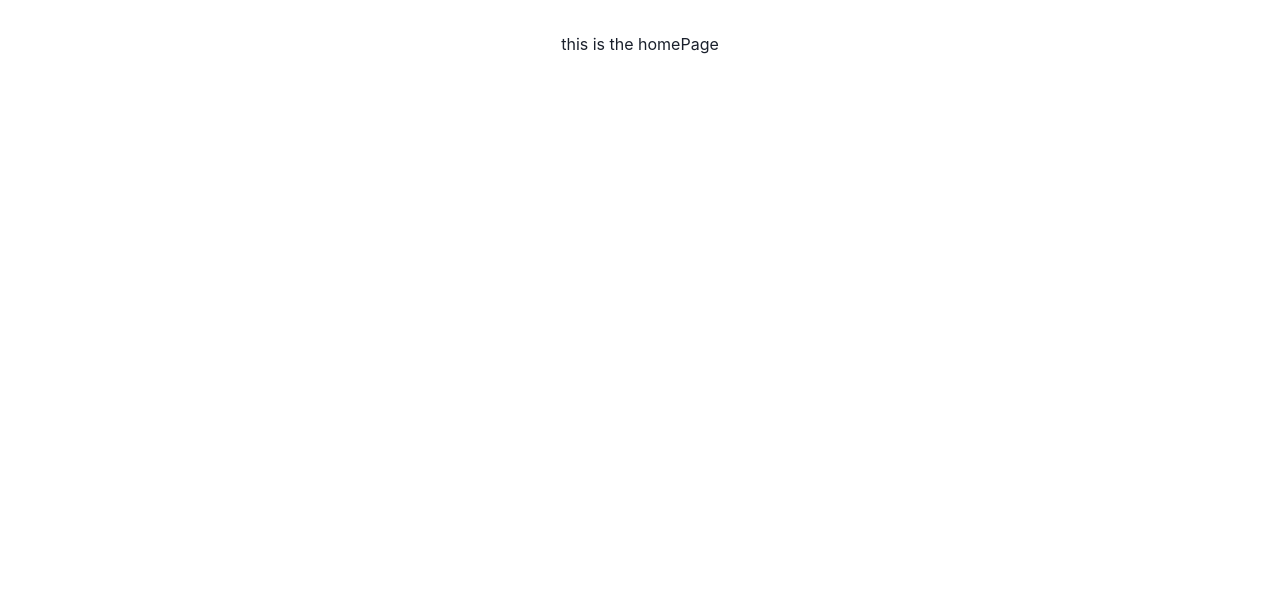
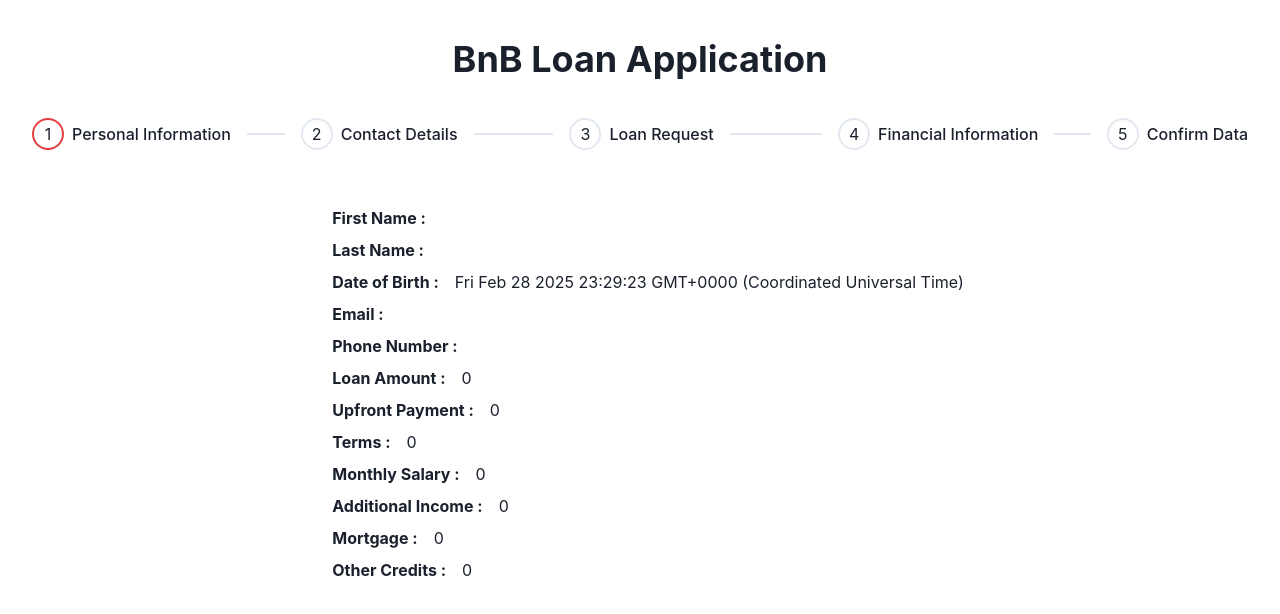
Before and after one commit to tolumide-ng/loanApplication, a React (Vite) app: page / in a window 1280 px wide. Shown: the top 614 px of the page. Built offline with nearby package versions, Linux system fonts and the light colour scheme.

Commit message:
Creates the StepOverview and DataPreview component

```diff
--- /dev/null
+++ b/src/components/molecules/DataPreview.tsx
@@ -0,0 +1,20 @@
+import { transformData } from '@/utils/transformData';
+import { UserData } from '@/utils/types';
+import { Box, ListItem, Text, UnorderedList } from '@chakra-ui/react';
+
+type Props = { data: UserData };
+
+export function DataPreview({ data }: Readonly<Props>) {
+  return (
+    <Box>
+      <UnorderedList>
+        {Object.entries(transformData(data)).map(([key, value]) => (
+          <ListItem key={key} display={'flex'} gap={'4'} mt={'2'}>
+            <Text fontWeight={'bold'}>{key}&nbsp;:</Text>{' '}
+            <Text>{value.toString()}</Text>
+          </ListItem>
+        ))}
+      </UnorderedList>
+    </Box>
+  );
+}
--- /dev/null
+++ b/src/components/organisms/StepOverview/StepOverview.tsx
@@ -0,0 +1,82 @@
+import { steps } from '@/utils/formUtils/steps';
+import { FormState, UserData } from '@/utils/types';
+import {
+  Box,
+  Step,
+  StepIcon,
+  StepIndicator,
+  StepNumber,
+  Stepper,
+  StepSeparator,
+  Stack,
+  StepStatus,
+  StepTitle,
+  useBreakpointValue,
+  Button,
+} from '@chakra-ui/react';
+import { UseFormReturn } from 'react-hook-form';
+import { DataPreview } from '../../molecules/DataPreview';
+
+type Props = {
+  formState: FormState;
+  methods: UseFormReturn<UserData>;
+  onRestart: () => void;
+};
+
+export function StepOverview({
+  formState,
+  methods,
+  onRestart,
+}: Readonly<Props>) {
+  const orientation = useBreakpointValue<'horizontal' | 'vertical'>({
+    base: 'vertical',
+    md: 'horizontal',
+  });
+
+  return (
+    <Stack w={'100%'}>
+      <Stepper
+        index={formState.index}
+        size={{ base: 'sm', md: 'md' }}
+        colorScheme="red"
+        orientation={orientation}
+      >
+        {steps?.map(({ title }) => (
+          <Step key={title}>
+            <StepIndicator cursor={'pointer'}>
+              <StepStatus
+                complete={<StepIcon />}
+                incomplete={<StepNumber />}
+                active={<StepNumber />}
+              />
+            </StepIndicator>
+
+            <Box flexShrink="0">
+              <StepTitle>{title}</StepTitle>
+            </Box>
+
+            <StepSeparator />
+          </Step>
+        ))}
+      </Stepper>
+
+      <Stack alignItems={'center'} w={'100%'} mt={'10'}>
+        <DataPreview data={methods.getValues()} />
+      </Stack>
+
+      {formState.formId && (
+        <Button
+          mt={'12'}
+          variant={'outline'}
+          color={'black'}
+          border={'1px solid black'}
+          w={'56'}
+          onClick={onRestart}
+          alignSelf={'center'}
+        >
+          Restart Loan Application
+        </Button>
+      )}
+    </Stack>
+  );
+}
--- a/src/components/pages/Home/Home.tsx
+++ b/src/components/pages/Home/Home.tsx
@@ -1,5 +1,23 @@
-import { Box } from '@chakra-ui/react';
+import { FormProvider } from 'react-hook-form';
+import { Stack, Text } from '@chakra-ui/react';
+import { useHome } from './useHome';
+import { StepOverview } from '@/components/organisms/StepOverview/StepOverview';
 
 export function Home() {
-  return <Box>this is the homePage</Box>;
+  const { methods, formState, onRestart } = useHome();
+
+  return (
+    <Stack>
+      <Text fontSize={'4xl'} fontWeight={'bold'} mb={'6'}>
+        BnB Loan Application
+      </Text>
+      <FormProvider {...methods}>
+        <StepOverview
+          formState={formState}
+          methods={methods}
+          onRestart={onRestart}
+        />
+      </FormProvider>
+    </Stack>
+  );
 }
--- /dev/null
+++ b/src/utils/transformData.ts
@@ -0,0 +1,28 @@
+import { excludeKeys, optionalFields } from './formUtils/optionals';
+import { steps } from './formUtils/steps';
+import { UserData } from './types';
+
+type TransformedData = Record<string, string | boolean | number | Date>;
+
+export function transformData(data: UserData): TransformedData {
+  const nameAndLabel = steps.flatMap((step) =>
+    step.content.map(({ name, label }) => ({ name, label })),
+  );
+
+  const humanReadableData = Object.entries(data).reduce((acc, [key, value]) => {
+    const isOptionalKey = Object.keys(optionalFields).includes(key);
+    const isVisible =
+      isOptionalKey && data[optionalFields[key as keyof UserData]!];
+
+    const dataValue = isOptionalKey && !isVisible ? 0 : value;
+    const dataLabel = nameAndLabel.find(({ name }) => name === key);
+
+    if (dataLabel && !excludeKeys.includes(dataLabel.name)) {
+      acc[dataLabel.label] = dataValue;
+    }
+
+    return acc;
+  }, {} as TransformedData);
+
+  return humanReadableData;
+}
```
Also changed, not shown: 1 other file (tests, documents, lock files or other folders).
